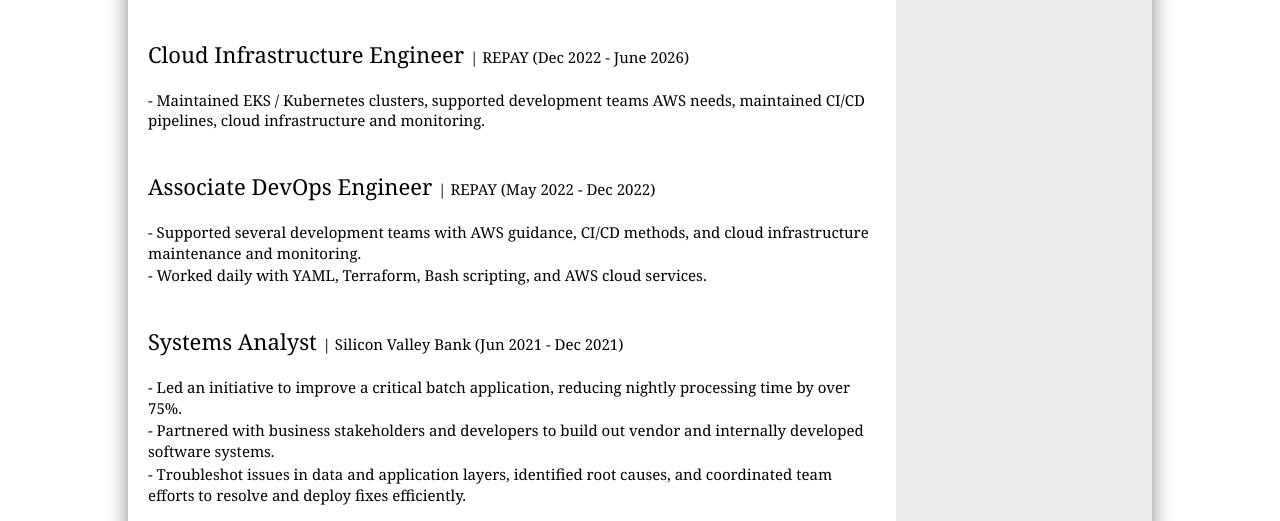
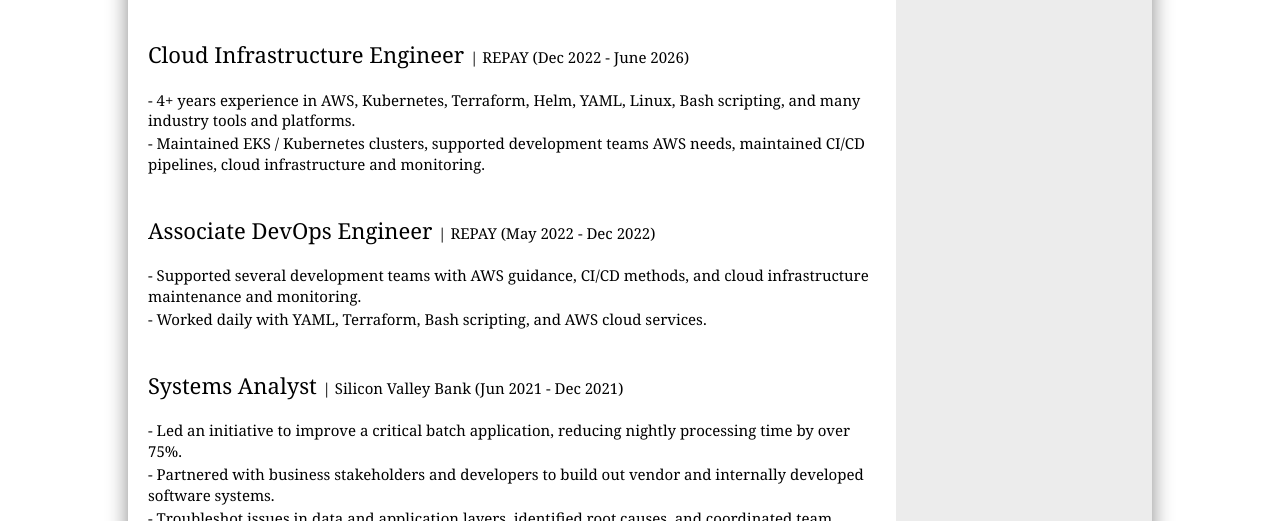
Before and after one commit to marcbacchi/cloud-resume-challenge, a plain HTML site: page resume-site/index.html in a window 1280 px wide. Shown: the part 579-1100 px from the top of the page. Drawn offline with Linux system fonts and the light colour scheme; no server answers; a script that the page names is missing.

Commit message:
Edits work history and format (#78)
* update resume content

* work description update

```diff
--- a/resume-site/index.html
+++ b/resume-site/index.html
@@ -53,6 +53,7 @@
           <div class="work_experience_role">
             <br />
             <h3 class="work_title">Cloud Infrastructure Engineer <span class='company'>| REPAY (Dec 2022 - June 2026)</span></h3>
+            <p class="work_description">- 4+ years experience in AWS, Kubernetes, Terraform, Helm, YAML, Linux, Bash scripting, and many industry tools and platforms.</p>
             <p class="work_description">- Maintained EKS / Kubernetes clusters, supported development teams AWS needs, maintained CI/CD pipelines, cloud infrastructure and monitoring.</p>
           </div>
 
```
